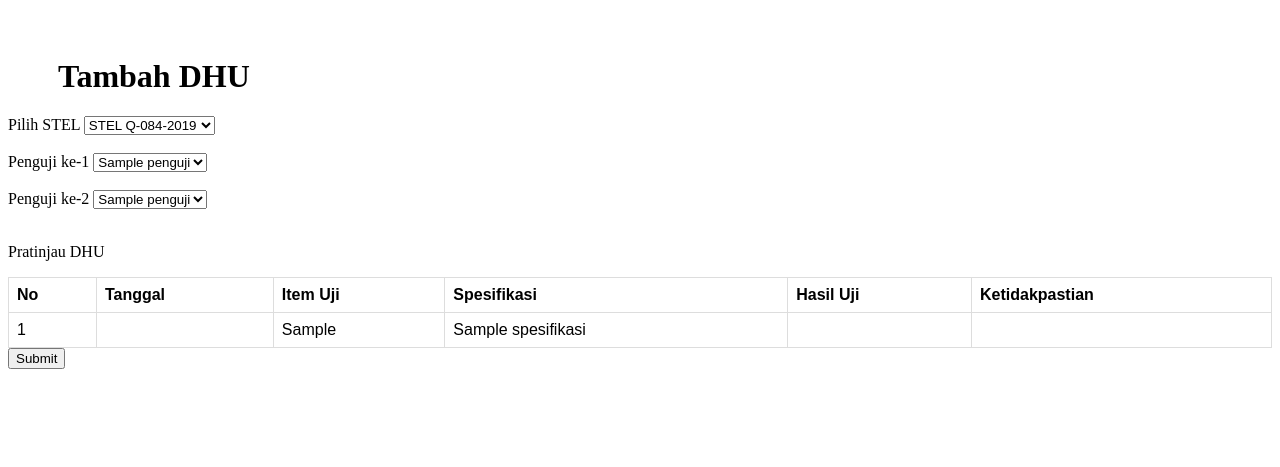
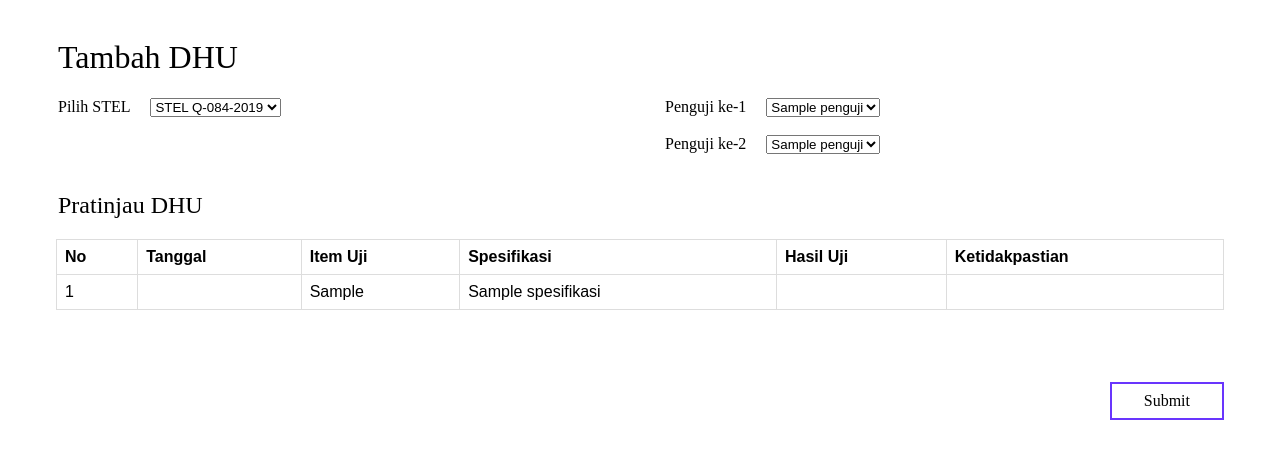
Before and after one commit to Titankinan/Website_Input_DHU, a CodeIgniter 4 app: the page made by app/Views/V_tambahdhu.php in a window 1280 px wide. Shown: the top 467 px of the page. Run offline with PHP 8.4 and a stand-in for CodeIgniter, Linux system fonts and the light colour scheme; the template is opened without the code that fills it: most values are stand-ins (such as "Sample title", 1, 10 or a date in 2020); some libraries are stand-ins or nearby versions.

Commit message:
tambah DHU

```diff
--- a/app/Views/V_tambahdhu.php
+++ b/app/Views/V_tambahdhu.php
@@ -1,12 +1,43 @@
 <head>
 <style>
+
+    .container{
+        padding-top: 10px;
+        padding-left: 50px;
+    }
+
+    .container_box{
+        display: flex;
+
+    }
+
+    .container_button{
+        /* width: 100%; */
+        background-color: #FFFFFF;
+        padding: 3rem;
+    }
+
+    .box{
+        flex: 1;
+    }
+
     h1 {
         font-family: Gordita;
-        font-weight: medium;
-        font-size: 2rem;
+        font-weight: 400;
         /* text-align: center; */
-        padding-top: 50px;
-        padding-left: 50px
+
+    }
+
+    h2{
+        font-family: Gordita;
+        font-weight: 400;
+        /* text-align: center; */
+    }
+
+    label{
+        font-family: Gordita;
+        margin-right: 1rem;
+        width: 3rem;
     }
 
     .button {
@@ -16,13 +47,10 @@
         padding: 8px 32px;
         text-align: center;
         text-decoration: none;
-        display: inline-block;
         font-size: 16px;
         /* margin: 4px 2px; */
         margin-left: auto;
         display: block;
-        margin-top: 4px;
-        margin-right: 5rem;
         transition-duration: 0.4s;
         cursor: pointer;
         font-family: Gordita;
@@ -57,6 +85,7 @@
         font-family: arial, sans-serif;
         border-collapse: collapse;
         width: 100%;
+        border-radius: 1rem;
     }
 
     td, th {
@@ -64,18 +93,29 @@
         text-align: left;
         padding: 8px;
     }
+
+    .pratinjau{
+        display: none;
+        padding-left: 3rem;
+        padding-right: 3rem;
+        padding-bottom: 1.5rem;
+        background-color: #FFFFFF;
+    }
 </style>
 </head>
-        <h1>Tambah DHU</h1>
+       <div class="container"> <h1>Tambah DHU</h1>
         <form action="/action_page.php">
+            <div class="container_box">
+                <div class="box">
                 <label>Pilih STEL</label>
             <select name="stel" id="stel" onchange="changeFormat()">
-                <option value="STEL Q-084-2019">STEL Q-084-2019</option>
-                <option value="STEL Q-091-2020">STEL Q-091-2020</option>
-                <option value="STD F-025-2018">STD F-025-2018</option>
+                <option value="stel_135">STEL Q-084-2019</option>
+                <option value="stel_136">STEL Q-091-2020</option>
+                <option value="stel_137">STD F-025-2018</option>
             </select>
             <br><br>
-
+                </div>
+                <div class="box">
                 <label>Penguji ke-1</label>
             <select name="penguji1">
             <?php foreach($penguji as $l){ ?>
@@ -91,9 +131,15 @@
             <?php } ?>
             </select>
             <br><br>
+                </div>
+            </div>
 
-            <p>Pratinjau DHU</p>
+
+
+            <h2>Pratinjau DHU</h2></div>
+            <div name="stel_135" id="stel_135" class="pratinjau">
                 <table>
+
                     <tr>
                         <th>No</th>
                         <th>Tanggal</th>
@@ -102,24 +148,120 @@
                         <th>Hasil Uji</th>
                         <th>Ketidakpastian</th>
                     </tr>
+
                     <?php
-                foreach ($stel as $r) {
+                    foreach ($stel_135 as $r) {
                         echo "<tr>";
                         echo "<td>" . $r['no'] . "</td><td></td><td>" . $r['item_uji'] . "</td><td>" . $r['spesifikasi'] . "</td><td></td><td></td>";
                         echo "</tr>";
                     }
                     ?>
+
                 </table>
+            </div>
 
-            <input type="submit" value="Submit">
+            <div name="stel_136" id="stel_136" class="pratinjau">
+                <table>
+
+                    <tr>
+                        <th>No</th>
+                        <th>Tanggal</th>
+                        <th>Item Uji</th>
+                        <th>Spesifikasi</th>
+                        <th>Hasil Uji</th>
+                        <th>Ketidakpastian</th>
+                    </tr>
+
+                    <?php
+                    foreach ($stel_136 as $r) {
+                        echo "<tr>";
+                        echo "<td>" . $r['no'] . "</td><td></td><td>" . $r['item_uji'] . "</td><td>" . $r['spesifikasi'] . "</td><td></td><td></td>";
+                        echo "</tr>";
+                    }
+                    ?>
+
+                </table>
+            </div>
+
+            <div name="stel_137" id="stel_137" class="pratinjau">
+                <table>
+
+                    <tr>
+                        <th>No</th>
+                        <th>Tanggal</th>
+                        <th>Item Uji</th>
+                        <th>Spesifikasi</th>
+                        <th>Hasil Uji</th>
+                        <th>Ketidakpastian</th>
+                    </tr>
+
+                    <?php
+                    foreach ($stel_137 as $r) {
+                        echo "<tr>";
+                        echo "<td>" . $r['no'] . "</td><td></td><td>" . $r['item_uji'] . "</td><td>" . $r['spesifikasi'] . "</td><td></td><td></td>";
+                        echo "</tr>";
+                    }
+                    ?>
+
+                </table>
+            </div>
+
+           <div class="container_button">
+                <input class="button button1" type="submit" value="Submit">
+           </div>
         </form>
     </div>
 
+<script src="https://ajax.googleapis.com/ajax/libs/jquery/3.5.1/jquery.min.js"></script>
 <script>
-    function changeFormat() {
-        var x = document.getElementById("stel").value;
-        document.getElementById("pratinjau").innerHTML = x;
-    }
+
+    $(document).ready(function(){
+        $("#stel").on('change', function(){
+            // alert($(this).val());
+            $(".pratinjau").hide();
+            $("#" + $(this).val()).fadeIn(800);
+        }).change();
+    });
+
+    // function changeFormat() {
+    //     var x = document.getElementById("stel").value;
+    //     if (x == "STEL Q-084-2019") {
+    //         document.getElementById("pratinjau").style.visibility = "visible";
+    //         // document.getElementById("pratinjau").innerHTML = '<?php
+    //         //     foreach ($stel_135 as $r) {
+    //         //         echo "<tr>";
+    //         //         echo "<td>" . $r['no'] . "</td><td></td><td>" . $r['item_uji'] . "</td><td>" . $r['spesifikasi'] . "</td><td></td><td></td>";
+    //         //         echo "</tr>";
+    //         //     }
+    //         //     ?>';
+    //         document.write('<?php
+    //             foreach ($stel_135 as $r) {
+    //                 echo "<tr>";
+    //                 echo "<td>" . $r['no'] . "</td><td></td><td>" . $r['item_uji'] . "</td><td>" . $r['spesifikasi'] . "</td><td></td><td></td>";
+    //                 echo "</tr>";
+    //             }
+    //             ?>');
+    //     } else if (x == "STEL Q-091-2020"){
+    //         document.getElementById("pratinjau").style.visibility = "visible";
+    //         document.write('<?php
+    //             foreach ($stel_136 as $r) {
+    //                 echo "<tr>";
+    //                 echo "<td>" . $r['no'] . "</td><td></td><td>" . $r['item_uji'] . "</td><td>" . $r['spesifikasi'] . "</td><td></td><td></td>";
+    //                 echo "</tr>";
+    //             }
+    //             ?>');
+    //     } else {
+    //         document.getElementById("pratinjau").style.visibility = "visible";
+    //         document.getElementById("pratinjau").innerHTML = '<?php
+    //             foreach ($stel_137 as $r) {
+    //                 echo "<tr>";
+    //                 echo "<td>" . $r['no'] . "</td><td></td><td>" . $r['item_uji'] . "</td><td>" . $r['spesifikasi'] . "</td><td></td><td></td>";
+    //                 echo "</tr>";
+    //             }
+    //             ?>';
+    //     }
+
+    // }
 </script>
 </body>
 </html>
```
Also changed, not shown: app/Controllers/tambahdhu.php (+8 -2 lines), app/Views/V_home.php (+27 -7 lines), inputdhu.sql (+98 -2 lines). Lines whose indentation alone changed are shown as unchanged.
